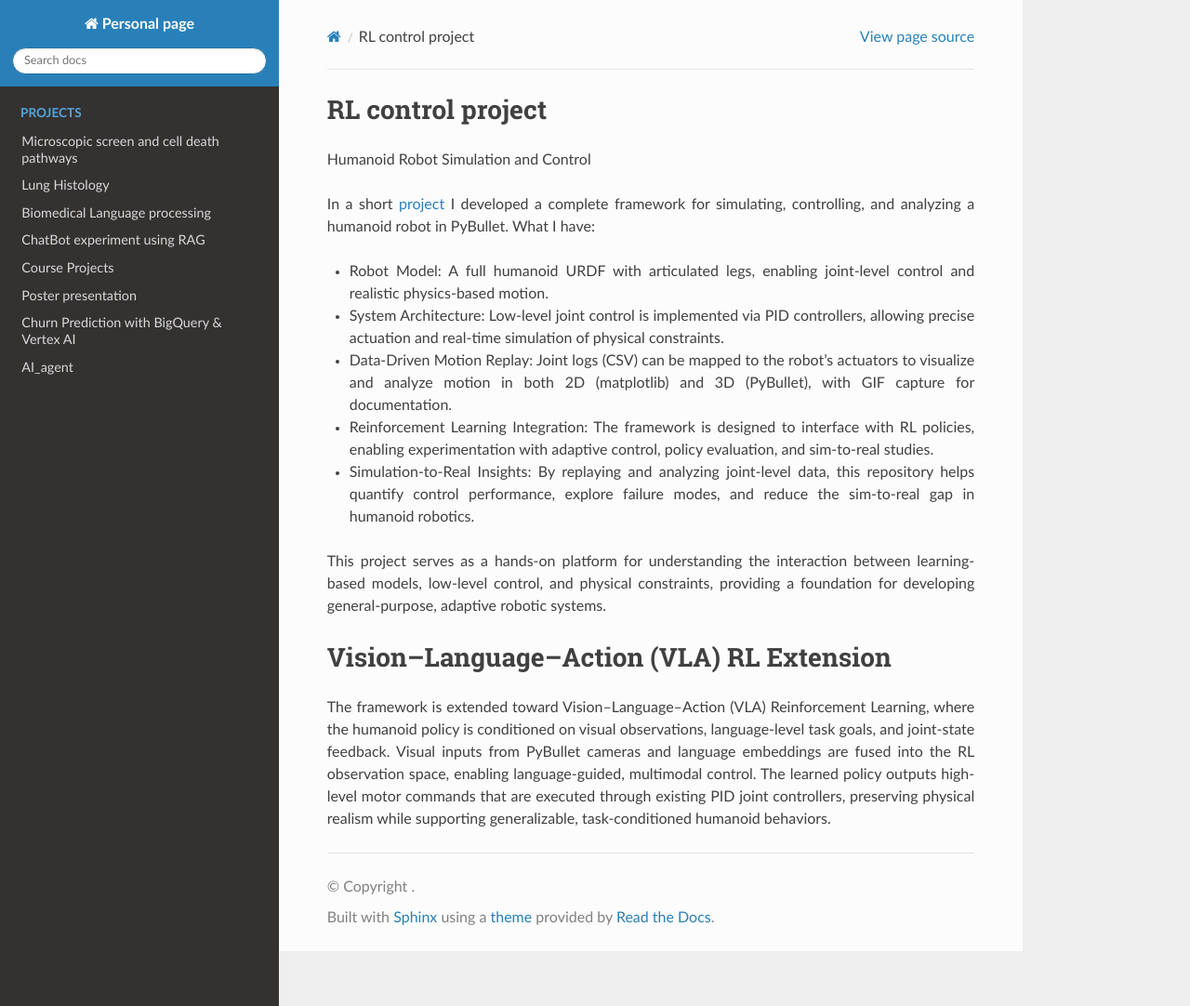
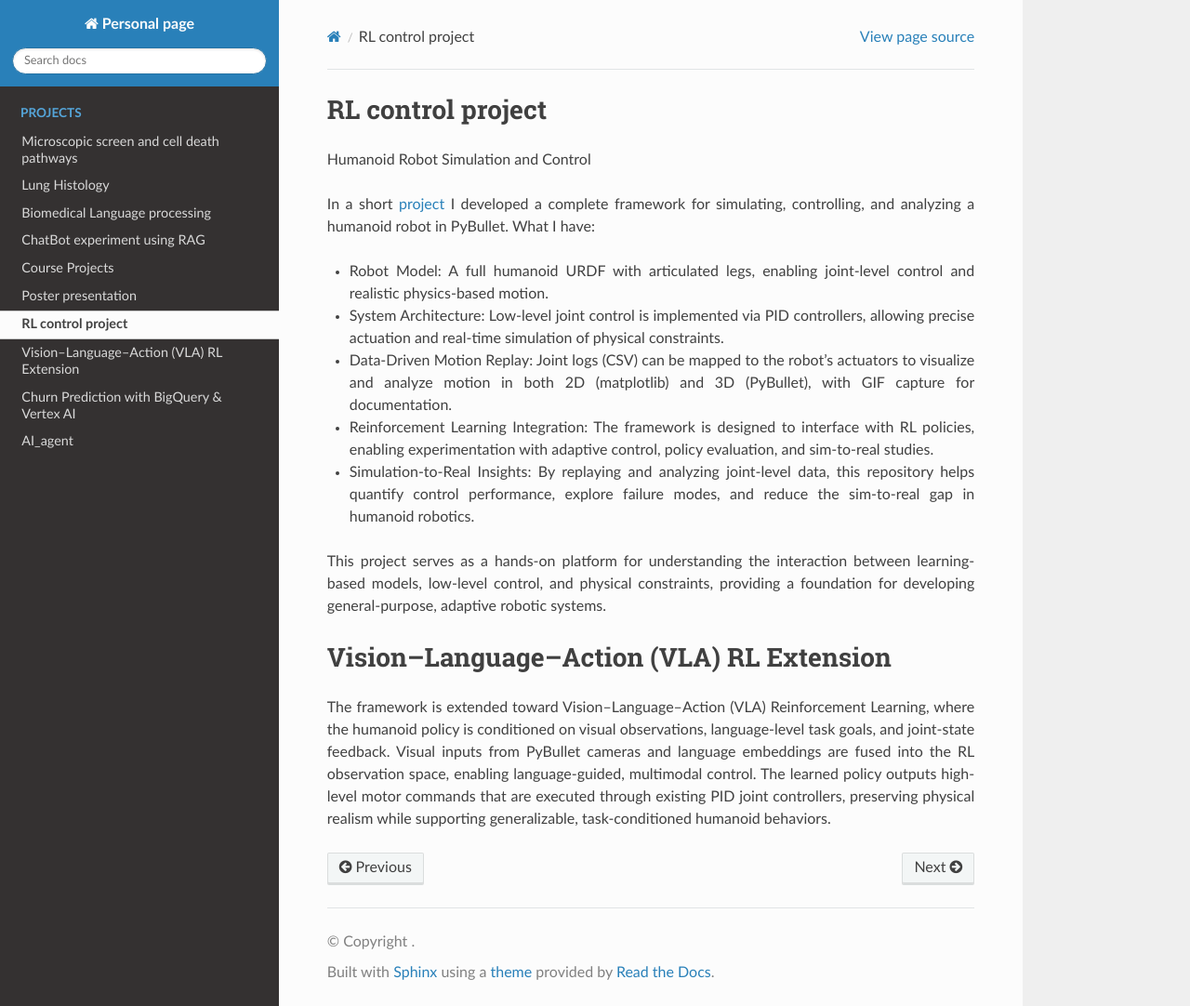
Before and after one commit to SalmaKazemiRashed/ImSalmaKRashed, a Sphinx documentation site: the page built from doc/Vision-Languation-Action-RL.md, in a window 1280 px wide and 1082 px high. Shown: the whole window at 93% size. Built offline with Sphinx 7.4.7 and the Read the Docs theme 3.1.0, drawn with Linux system fonts in a browser that asks for light colours; pages that are not in the unit, such as notebooks, are missing from menus.

Commit message:
Update index.rst

```diff
--- a/doc/index.rst
+++ b/doc/index.rst
@@ -24,6 +24,6 @@
    RAG-feature
    Course-feature
    Visualization
-   VLA-RL-control-project
+   Vision-Languation-Action-RL
    Churn-Prediction
    AI-agents
```
